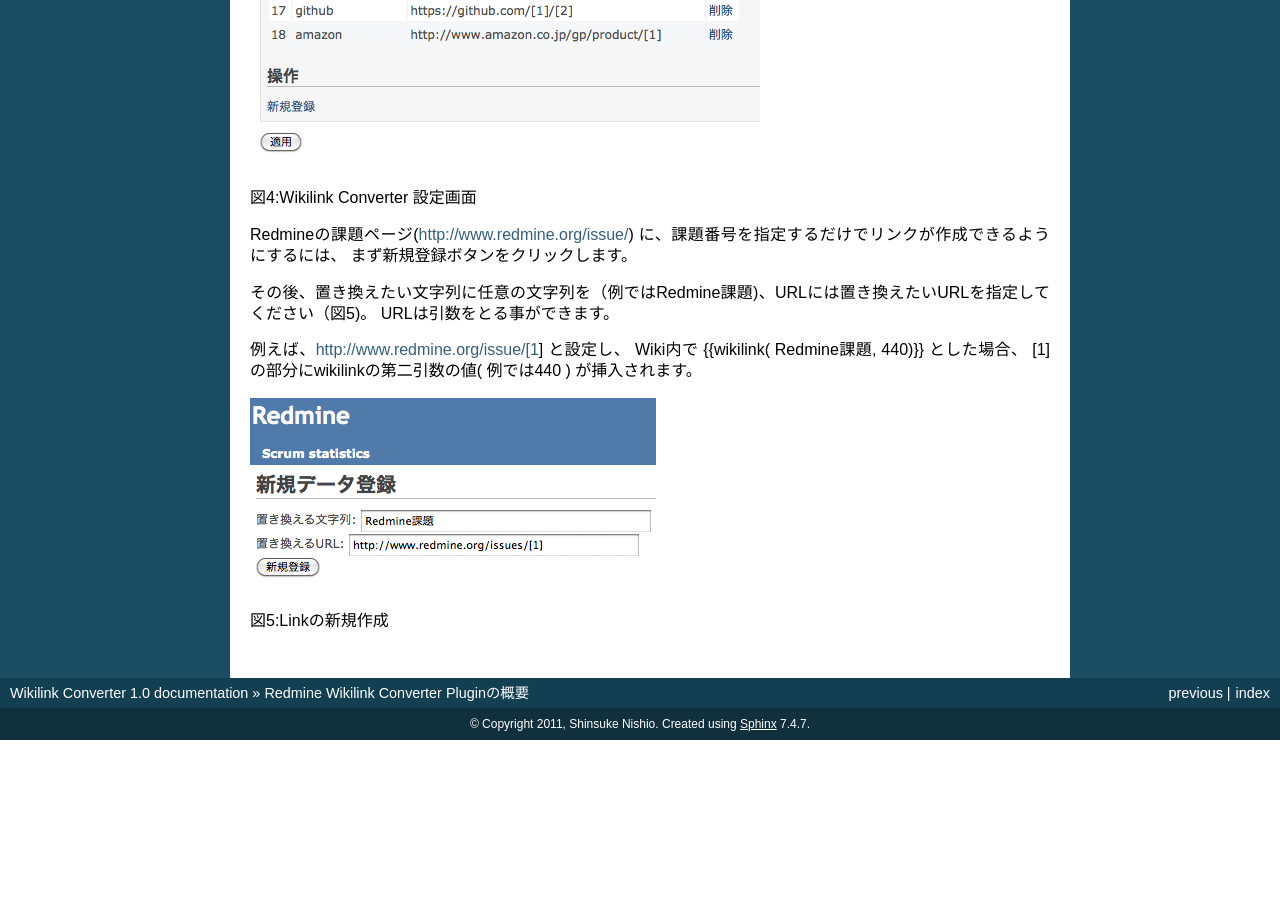
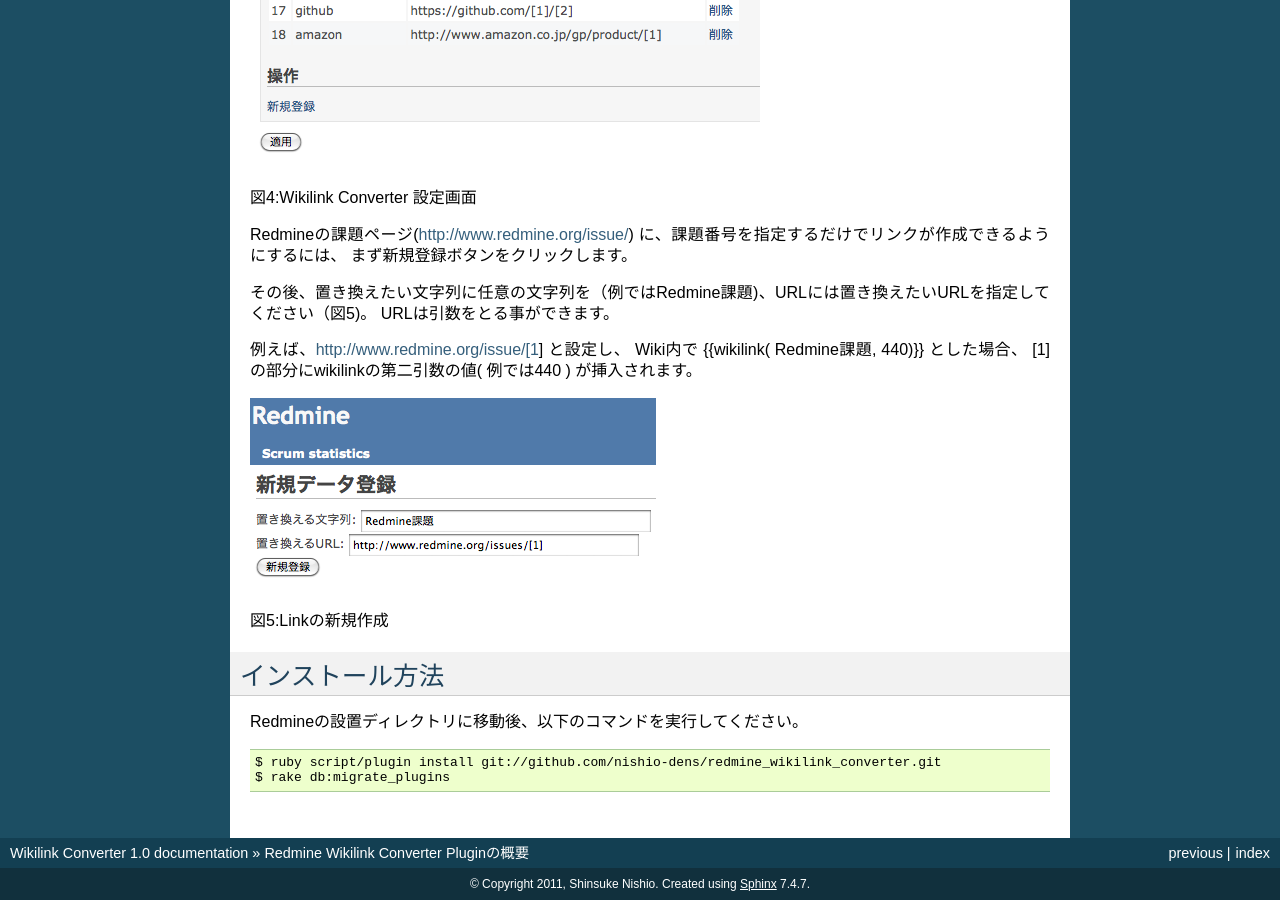
Before and after one commit to nishio-dens/redmine_wikilink_converter, a Sphinx documentation site: the page built from doc/introduction.rst, in a window 1280 px wide and 900 px high, scrolled down 2150 px. Built offline with Sphinx 7.4.7, drawn with Linux system fonts in a browser that asks for light colours; before the commit the page ends 2890 px from its top, so only the background shows below that.

Commit message:
インストール方法をドキュメントに追加

```diff
--- a/doc/introduction.rst
+++ b/doc/introduction.rst
@@ -65,3 +65,14 @@
   :scale: 100%
 
 図5:Linkの新規作成
+
+
+インストール方法
+---------------------------
+
+Redmineの設置ディレクトリに移動後、以下のコマンドを実行してください。
+
+.. code-block:: bash
+
+    $ ruby script/plugin install git://github.com/nishio-dens/redmine_wikilink_converter.git
+    $ rake db:migrate_plugins
```
Also changed, not shown: 6 other files.
